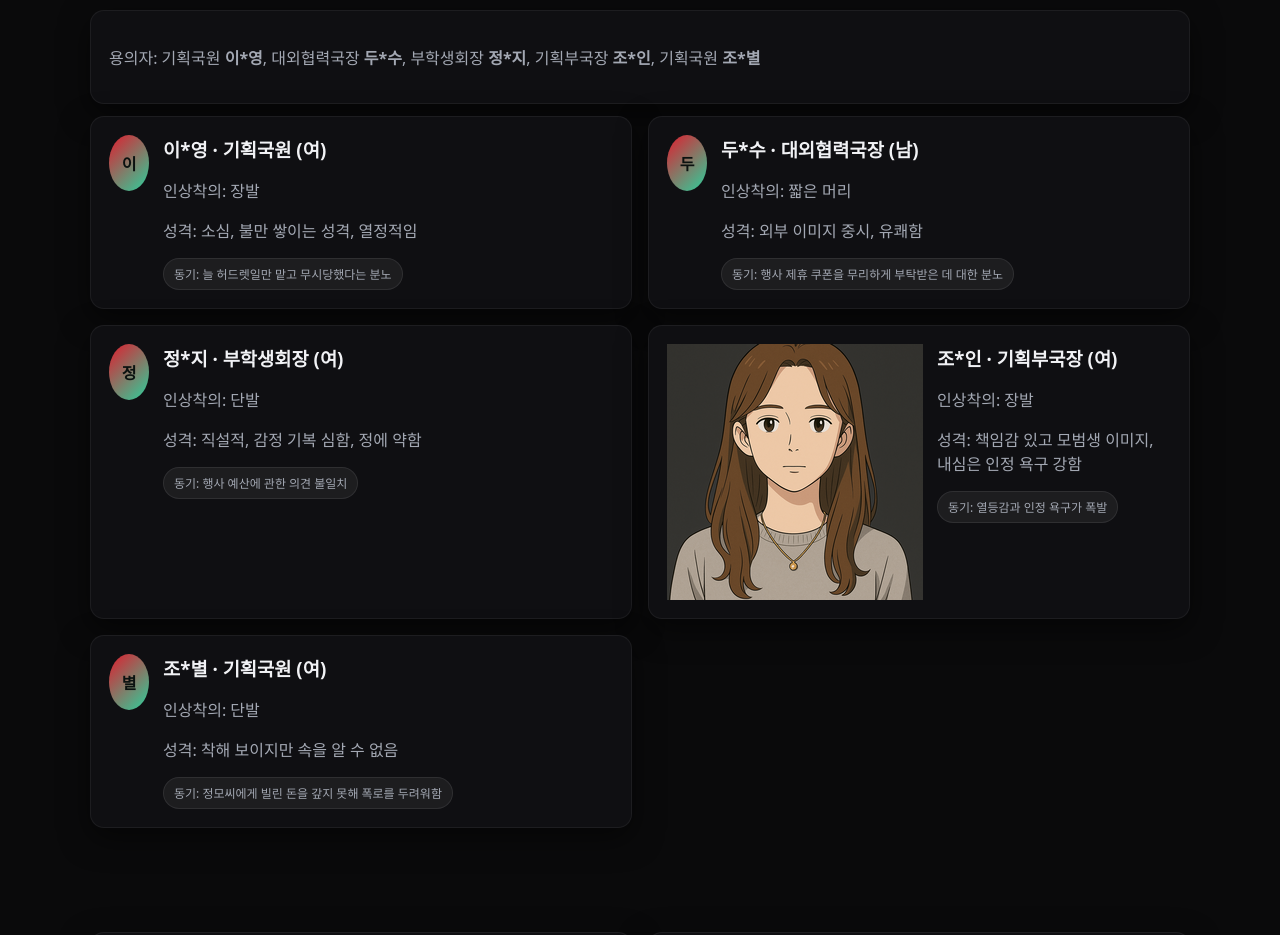
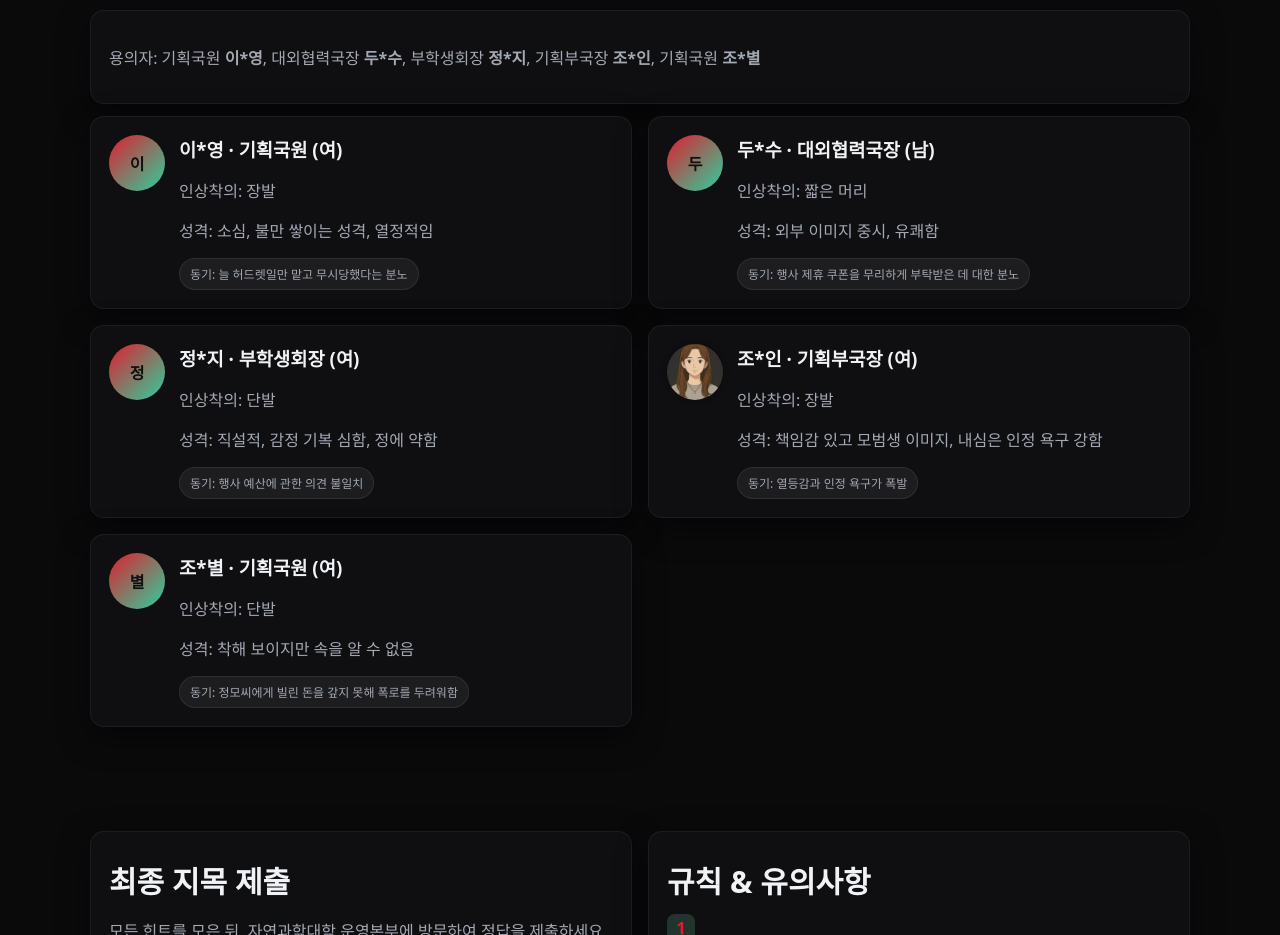
Before and after one commit to mingyuJe/jinroselect, a plain HTML site: page index.html in a window 1280 px wide. Shown: the part 1080-2015 px from the top of the page. Drawn offline with Linux system fonts and the light colour scheme.

Commit message:
Update index.html

```diff
--- a/index.html
+++ b/index.html
@@ -75,7 +75,7 @@
     .list{margin:0;padding-left:18px;color:var(--muted)}
     .muted{color:var(--muted)}
     .suspect-card{display:flex;gap:14px;align-items:flex-start}
-    .avatar{flex:0 0 40px;height:56px;border-radius:50%;background:linear-gradient(135deg, var(--brand), #2cd19d);display:flex;align-items:center;justify-content:center;font-weight:900;color:#0b1210}
+    .avatar{flex:0 0 56px;height:56px;border-radius:50%;background:linear-gradient(135deg, var(--brand), #2cd19d);display:flex;align-items:center;justify-content:center;font-weight:900;color:#0b1210}
     .pill{display:inline-flex;align-items:center;gap:6px;padding:6px 10px;border-radius:999px;background:rgba(255,255,255,.06);border:1px solid rgba(255,255,255,.08);font-size:12px;color:var(--muted)}
     details{background:var(--panel);border:1px solid rgba(255,255,255,.06);border-radius:12px;padding:12px}
     details summary{cursor:pointer;user-select:none;list-style:none}
@@ -85,6 +85,7 @@
     footer{padding:28px 24px;color:var(--muted);border-top:1px solid rgba(255,255,255,.08)}
     .hint-tag{display:inline-block;margin:.25rem .25rem 0 0;padding:.35rem .6rem;border:1px dashed rgba(255,255,255,.14);border-radius:999px;font-size:12px;color:var(--muted)}
     .notice{border-left:4px solid var(--brand);padding:10px 14px;border-radius:10px;background:linear-gradient(90deg, rgba(225,29,46,.12), rgba(225,29,46,.04))}
+    .avatar-img {flex: 0 0 56px;height: 56px;width: 56px;border-radius: 50%;object-fit: cover;box-shadow: 0 0 6px rgba(0,0,0,.3);
   </style>
 </head>
 <body>
```
